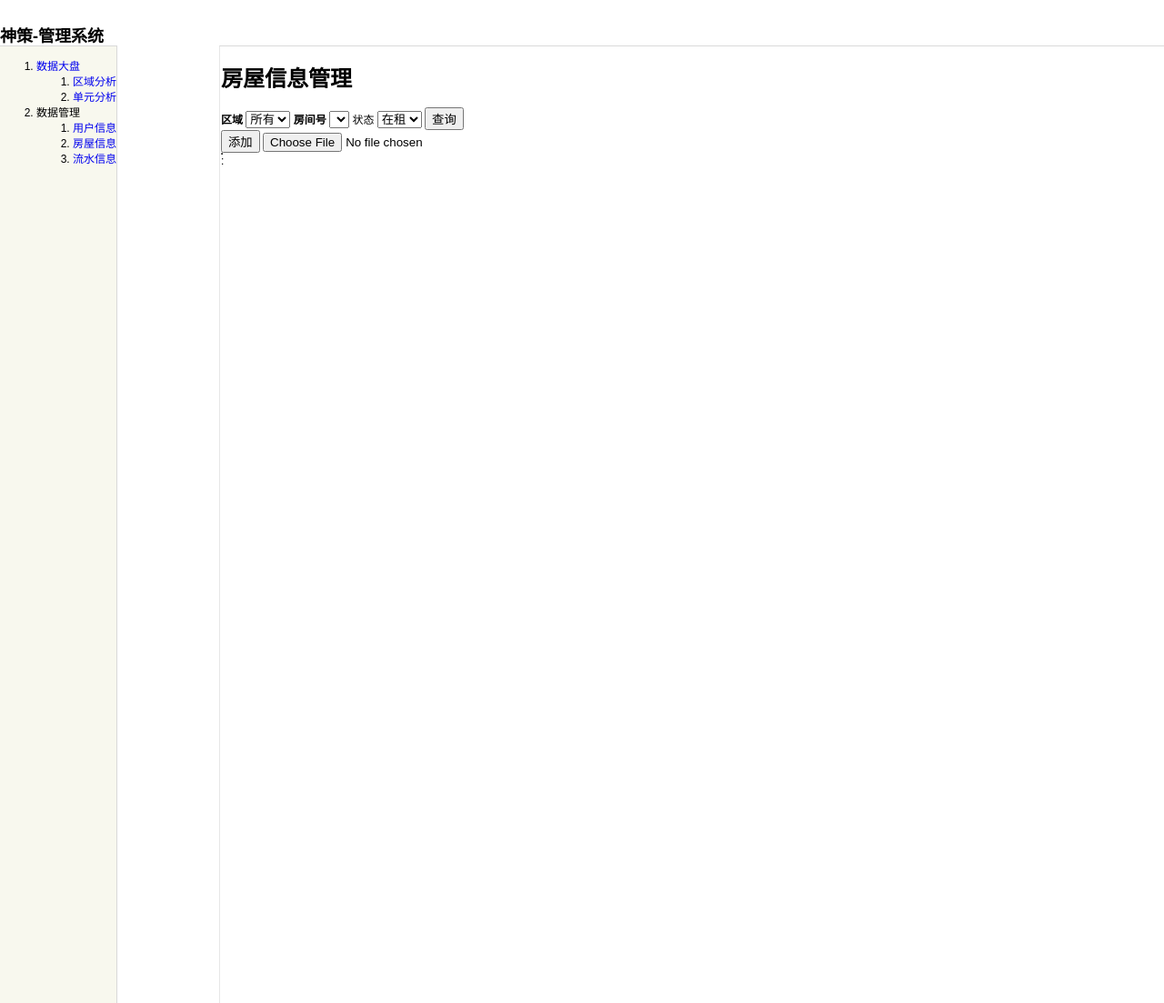
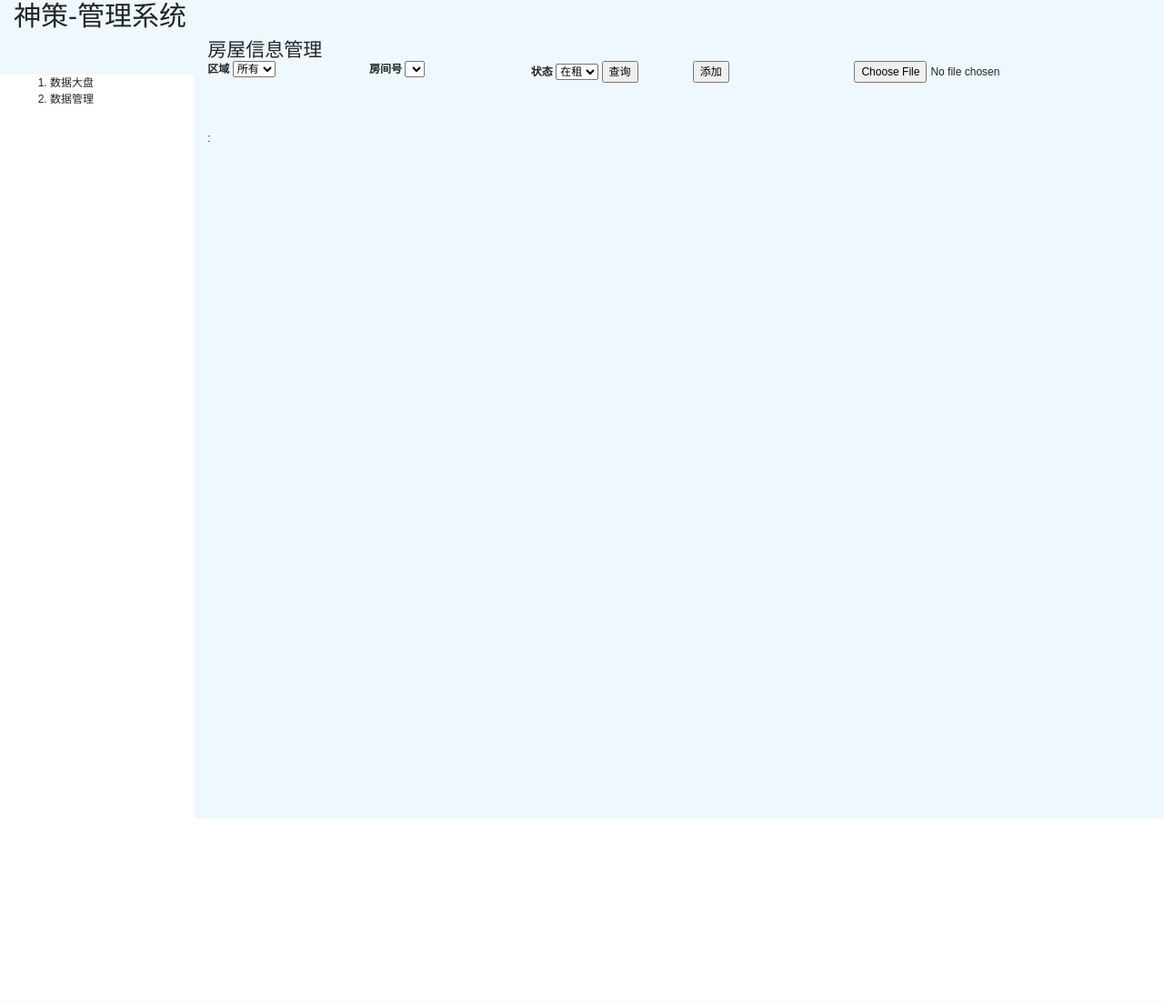
Before and after one commit to Murphy156/HotelManagement, a Flask app: page /dataManagement/roomManagement in a window 1280 px wide. Shown: the whole page at 91% size. Run offline with Flask 2, Linux system fonts and the light colour scheme; lists and menus that the app fills with data are empty; parts of the project's set-up code (start-up, migrations or seed data) failed here and were passed over; some libraries are stand-ins or nearby versions.

Commit message:
git tracks changes

```diff
--- a/core/templates/globalAnalysis.html
+++ b/core/templates/globalAnalysis.html
@@ -6,7 +6,6 @@
     <link rel="stylesheet" href="https://stackpath.bootstrapcdn.com/bootstrap/4.3.1/css/bootstrap.min.css" integrity="sha384-ggOyR0iXCbMQv3Xipma34MD+dH/1fQ784/j6cY/iJTQUOhcWr7x9JvoRxT2MZw1T" crossorigin="anonymous">
     <link rel="stylesheet" href="../static/css/framework.css">
     <link rel="stylesheet" href="../static/css/popupWindow.css">
-    <!--<link rel="stylesheet" href="../static/css/dataAnalysisLayout.css">-->
     <script type="text/javascript" src="../static/js/framework.js"></script>
     <script type="text/javascript" src="../static/js/globalAnalysis.js"></script>
     <script src="https://code.jquery.com/jquery-3.3.1.slim.min.js" integrity="sha384-q8i/X+965DzO0rT7abK41JStQIAqVgRVzpbzo5smXKp4YfRvH+8abtTE1Pi6jizo" crossorigin="anonymous"></script>
--- a/core/templates/roomManagement.html
+++ b/core/templates/roomManagement.html
@@ -3,44 +3,49 @@
 <head>
     <meta charset="UTF-8">
     <title>房屋信息管理</title>
+    <link rel="stylesheet" href="https://stackpath.bootstrapcdn.com/bootstrap/4.3.1/css/bootstrap.min.css" integrity="sha384-ggOyR0iXCbMQv3Xipma34MD+dH/1fQ784/j6cY/iJTQUOhcWr7x9JvoRxT2MZw1T" crossorigin="anonymous">
     <link rel="stylesheet" href="../static/css/framework.css">
     <link rel="stylesheet" href="../static/css/popupWindow.css">
     <script type="text/javascript" src="../static/js/framework.js"></script>
     <script type="text/javascript" src="../static/js/roomManagement.js"></script>
+    <script src="https://code.jquery.com/jquery-3.3.1.slim.min.js" integrity="sha384-q8i/X+965DzO0rT7abK41JStQIAqVgRVzpbzo5smXKp4YfRvH+8abtTE1Pi6jizo" crossorigin="anonymous"></script>
+    <script src="https://cdnjs.cloudflare.com/ajax/libs/popper.js/1.14.7/umd/popper.min.js" integrity="sha384-UO2eT0CpHqdSJQ6hJty5KVphtPhzWj9WO1clHTMGa3JDZwrnQq4sF86dIHNDz0W1" crossorigin="anonymous"></script>
+    <script src="https://stackpath.bootstrapcdn.com/bootstrap/4.3.1/js/bootstrap.min.js" integrity="sha384-JjSmVgyd0p3pXB1rRibZUAYoIIy6OrQ6VrjIEaFf/nJGzIxFDsf4x0xIM+B07jRM" crossorigin="anonymous"></script>
     <script src="https://cdn.staticfile.org/jquery/3.5.1/jquery.min.js"></script>
 </head>
 <body onload="initTree()">
-    <div class="header">
-		<h2>神策-管理系统</h2>
-	</div>
 
-    <div class="mainBox">
-		<div class="leftBox">
-			<div style="float:left;width: 300px; height: 590px;">
+<div class="container-fluid" style="background:aliceblue;height: 900px">
+    <h1>神策-管理系统</h1>
+    <div class="row">
+        <div class="col-sm-2" style="margin-top: 40px;background: white">
             <ol id="olTree">
                 <li>
-                   <label><a href="/dataEchart/globalAnalysis">数据大盘</a></label>
+                    <a data-toggle="collapse" data-target="#demo1">数据大盘</a>
+                    <div id="demo1" class="collapse">
                         <ol>
+                            <li><a href="/dataEchart/globalAnalysis">总体分析</a></li>
                             <li><a href="/dataEchart/regionEchart">区域分析</a></li>
                             <li><a href="/dataEchart/unitEchart">单元分析</a></li>
                         </ol>
+                    </div>
                 </li>
                 <li>
-                   <label>数据管理</label>
+                    <a data-toggle="collapse" data-target="#demo2">数据管理</a>
+                    <div id="demo2" class="collapse">
                         <ol>
                             <li><a href="/dataManagement/tenantManagement">用户信息管理</a></li>
                             <li><a href="/dataManagement/roomManagement">房屋信息管理</a></li>
-                       <li><a href="/dataManagement/monthlyManagement">流水信息管理</a></li>
+                            <li><a href="/dataManagement/monthlyManagement">每月流水信息管理</a></li>
                         </ol>
+                    </div>
                 </li>
             </ol>
 		</div>
-		</div>
-		<div class="rightBox">
-<!--			<div class="slideBtn" onclick="slideBtn()">伸缩</div>-->
-            <h1>房屋信息管理</h1>
-
-            <div id="roomManagement_filter">
+		<div class="col-sm-10" id="right" style="height: 1000px">
+            <h3>房屋信息管理</h3>
+                <div class="row">
+                    <div class="col-2">
                         <b>区域</b>
                         <select name="region" id="region" onchange="getRoomNum()">
                             <option selected="selected">所有</option>
@@ -49,25 +54,39 @@
                             <option value="C">C区</option>
                             <option value="D">D区</option>
                         </select>
+                    </div>
+
+                    <div class="col-2">
                         <b>房间号</b>
                         <select name="roomNum" id="roomNum">
                             <option></option>
                         </select>
-                    状态
+                    </div>
+
+                    <div class="col-2">
+                        <b>状态</b>
                         <select name="status" id="status">
                             <option value="onRent">在租</option>
                             <option value="offRent">空置</option>
                         </select>
                         <input type="button" value="查询" onclick="getRoomInfo()">
-                    <div>
+                    </div>
+
+                    <div class="col-2">
                         <input type="button" id="addRoom" name="addRoom" value="添加" onclick="addRoom()">
+                    </div>
+
+                    <div class="col-2">
                         <input type="file" id="importRoom" name="importRoom" value="导入" onclick="importRoom()">
                     </div>
-                    <div id="roomInfo">
+                </div>
+
+                <div class="row" style="margin-top: 5%">
+                    <div id="roomInfo" style="margin-left: 8%">
                         <table id="roomInfoTbl" border="1">
                         </table>
                     </div>
-
+                </div>
                     <!--删除弹窗-->
                     <div class="widget widget1"  id="deleteRoomWindow" hidden="hidden">
                         <div class="body">
@@ -132,7 +151,6 @@
                             </div>
                         </div>
                     </div>
-
         </div>
     </div>
 </div>
```
Also changed, not shown: package-lock.json (added). Lines whose indentation alone changed are shown as unchanged.
